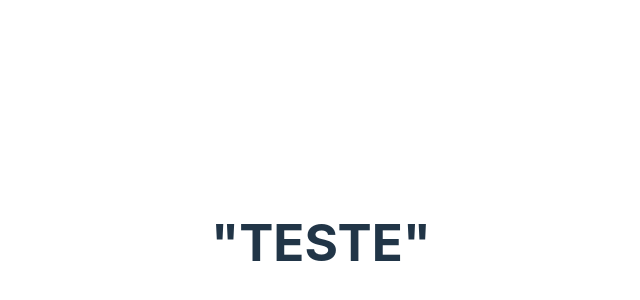
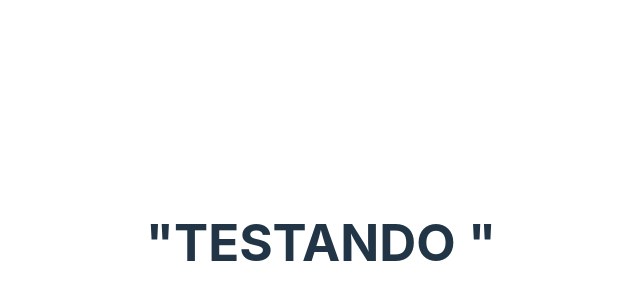
Before and after one commit to thiagodmagalhaes/prjJavaScript-React, a React (Vite) app: page / in a window 1280 px wide. Shown: the part 158-458 px from the top of the page, without its empty margins (319-959 px from the left). Built offline with nearby package versions, Linux system fonts and the light colour scheme.

Commit message:
"Teste para subir projeto no github pelo Git"

```diff
--- a/src/App.tsx
+++ b/src/App.tsx
@@ -1,7 +1,7 @@
 import './App.css'
 
 function App() {
-  return <div className='App'>  <h1>"TESTE"</h1>    </div>
+  return <div className='App'>  <h1>"TESTANDO "</h1>    </div>
 
   }
 
```
